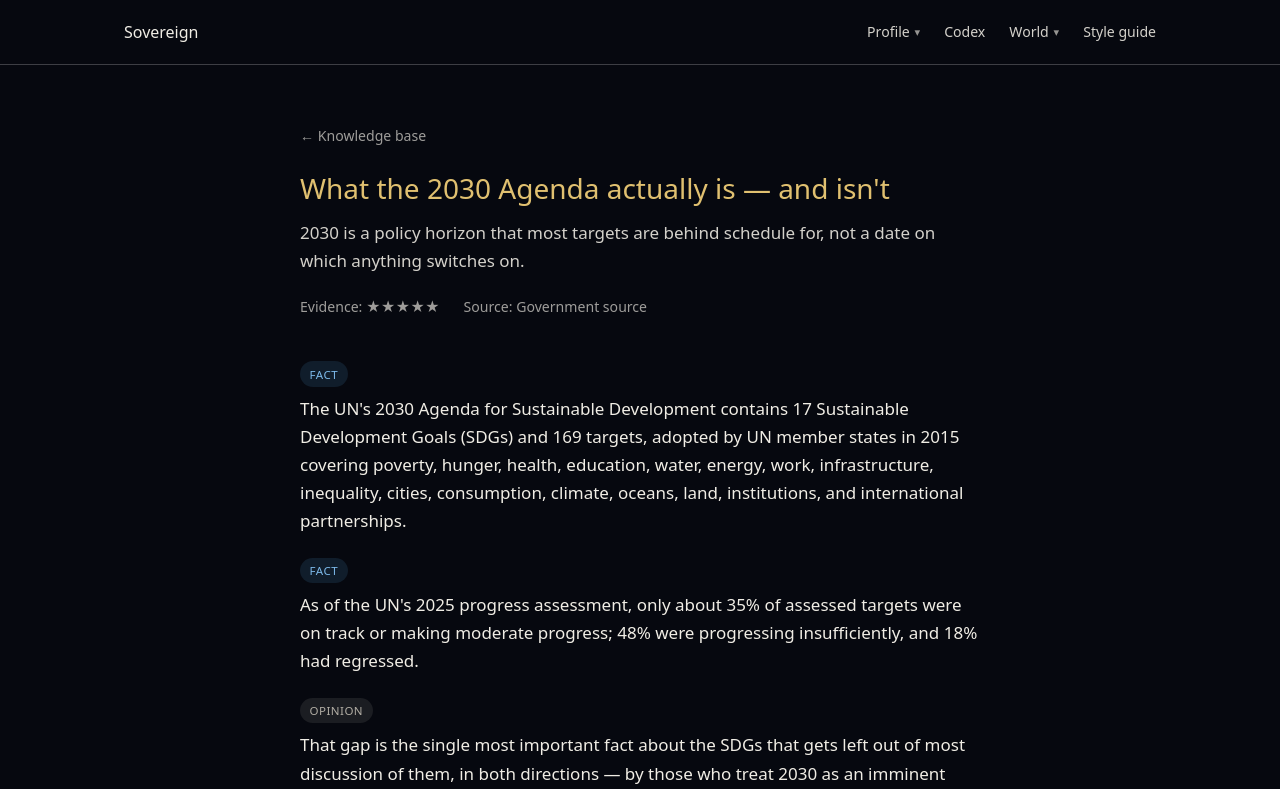
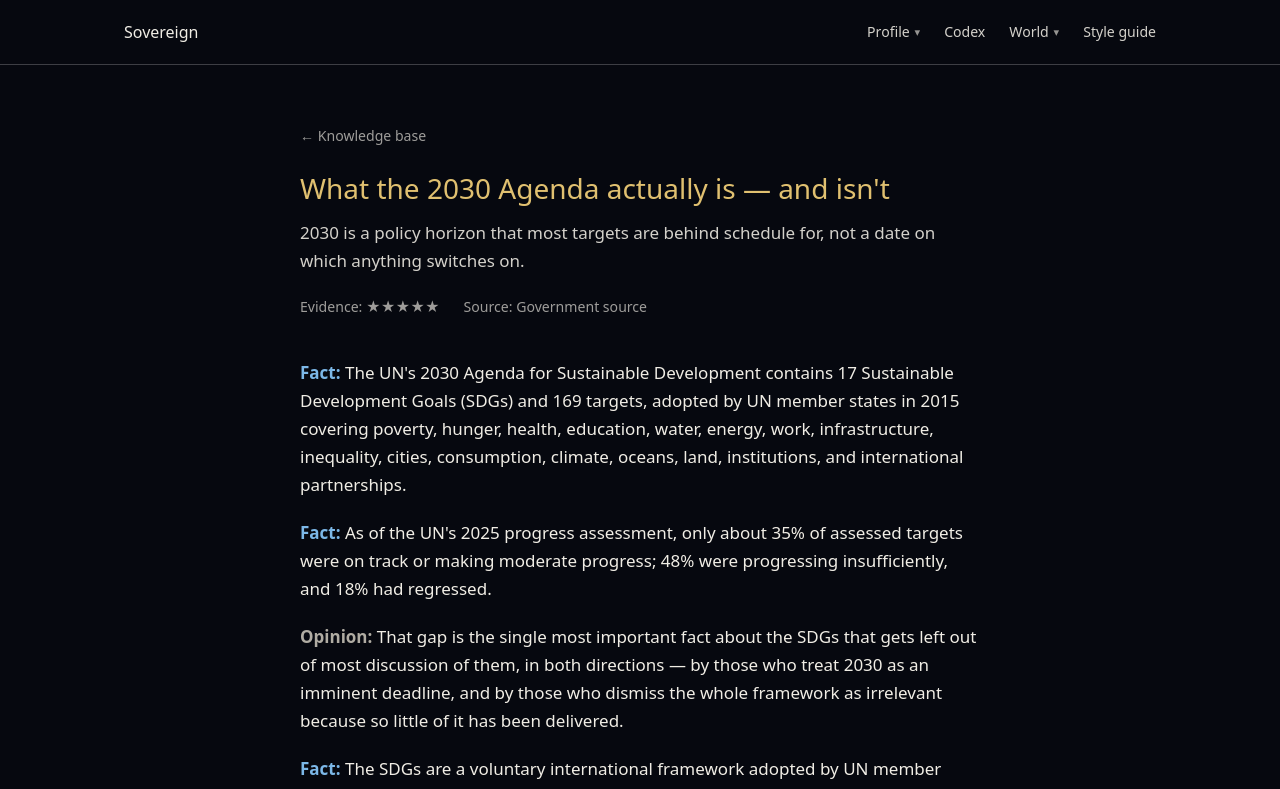
Before and after one commit to ROGUEDCSS/sovereign, a Next.js app: page /knowledge-base/2030-agenda in a window 1280 px wide. Shown: the top 789 px of the page. Built offline with nearby package versions, Linux system fonts and the light colour scheme.

Commit message:
Replace Fact/Scenario/Opinion pill badges with bold inline labels in KB articles

```diff
--- a/src/app/knowledge-base/[slug]/page.tsx
+++ b/src/app/knowledge-base/[slug]/page.tsx
@@ -6,6 +6,12 @@ const LABELS: Record<BlockType, string> = {
   fact: "Fact",
   scenario: "Scenario",
   opinion: "Opinion",
+};
+
+const LABEL_COLOR: Record<BlockType, string> = {
+  fact: "var(--fact-strong)",
+  scenario: "var(--amber-strong)",
+  opinion: "var(--opinion-strong)",
 };
 
 export function generateStaticParams() {
@@ -114,12 +120,9 @@ export default async function ArticlePage({ params }: { params: Promise<{ slug:
             )}
             <div style={{ display: "flex", flexDirection: "column", gap: "1.25rem" }}>
               {article.blocks.map((block, i) => (
-                <div key={i}>
-                  <span className={`pill pill-${block.type}`} style={{ marginBottom: "0.5rem" }}>
-                    {LABELS[block.type]}
-                  </span>
-                  <p style={{ color: "var(--text-1)" }}>{block.text}</p>
-                </div>
+                <p key={i} style={{ color: "var(--text-1)", lineHeight: 1.65 }}>
+                  <strong style={{ color: LABEL_COLOR[block.type] }}>{LABELS[block.type]}:</strong> {block.text}
+                </p>
               ))}
             </div>
           </>
```
